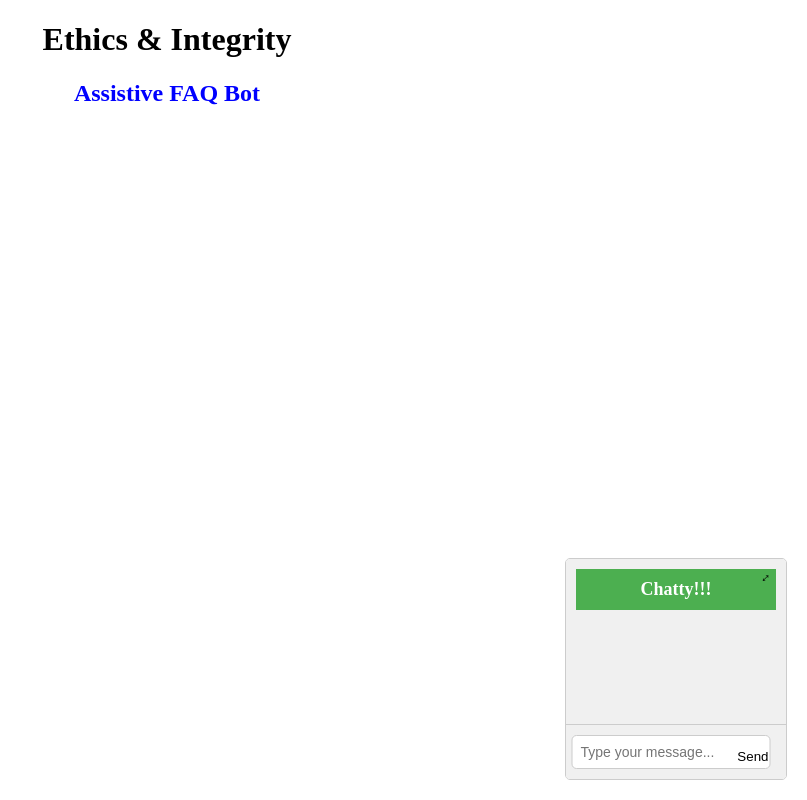
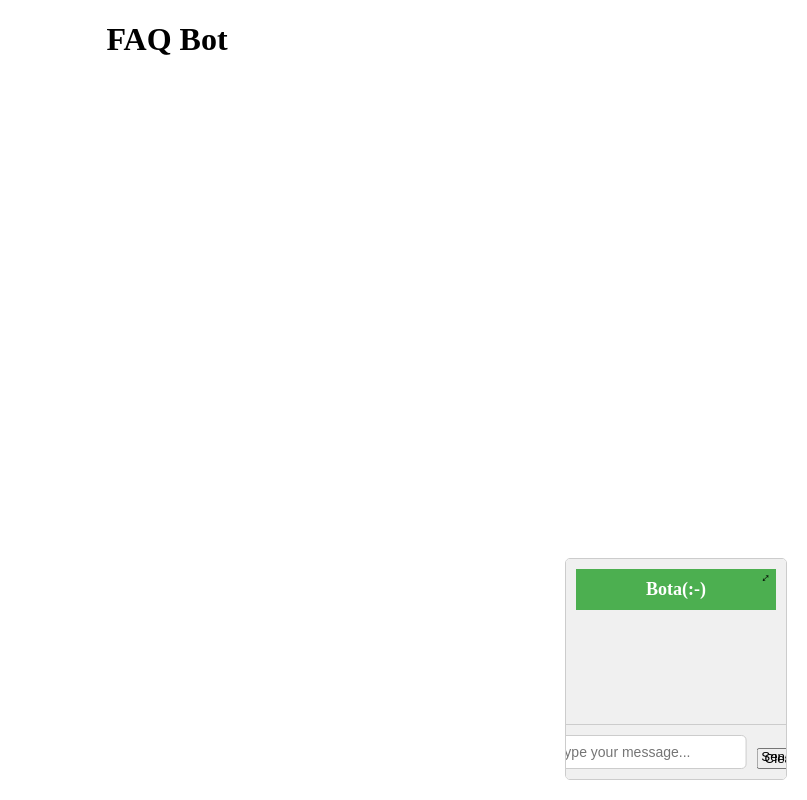
Before and after one commit to jeffmakuto/FAQ, a Flask app: template templates/index.html in a window 1280 px wide. Shown: the whole page, without its empty margins (473-1280 px from the left). Run offline with Flask 3, Linux system fonts and the light colour scheme; the template is opened without the code that fills it, so the values that code supplies are empty.

Commit message:
Update index.html

```diff
--- a/templates/index.html
+++ b/templates/index.html
@@ -7,19 +7,19 @@
     <script src="https://unpkg.com/vue@3/dist/vue.global.js"></script>
     <link rel="stylesheet" type="text/css" href="styles.css">
 </head>
+
 <body>
-    <h1>Ethics & Integrity</h1>
-    <h2>Assistive FAQ Bot</h2>
-
+    <h1>FAQ Bot</h1>
     <div id="app">
         <div class="chatbox" :class="{ enlarged: isChatBoxEnlarged }">
-            <div class="header"> Chatty!!!</div>
-            <div class="message-container">
-                <div v-for="(msg, index) in messages" :key="index" class="message">{{ msg }}</div>
+            <div class="header">Bota(:-)</div>
+            <div class="message-container" ref="messageContainer">
+                <div v-for="(msg, index) in messages.slice().reverse()" :key="index" class="message" :class="{ 'user-message': msg.isUser }">{{ msg.text }}</div>
             </div>
             <div class="input-container">
-                <input v-model="message" placeholder="Type your message...">
+                <input v-model="message" @keyup.enter="sendMessage" placeholder="Type your message...">
                 <button class="send-btn" @click="sendMessage">Send</button>
+                <button class="clear-btn" @click="clearChat">Clear</button>
             </div>
             <button class="toggle-btn" @click="toggleChatBoxSize">&#8597;</button>
         </div>
```
